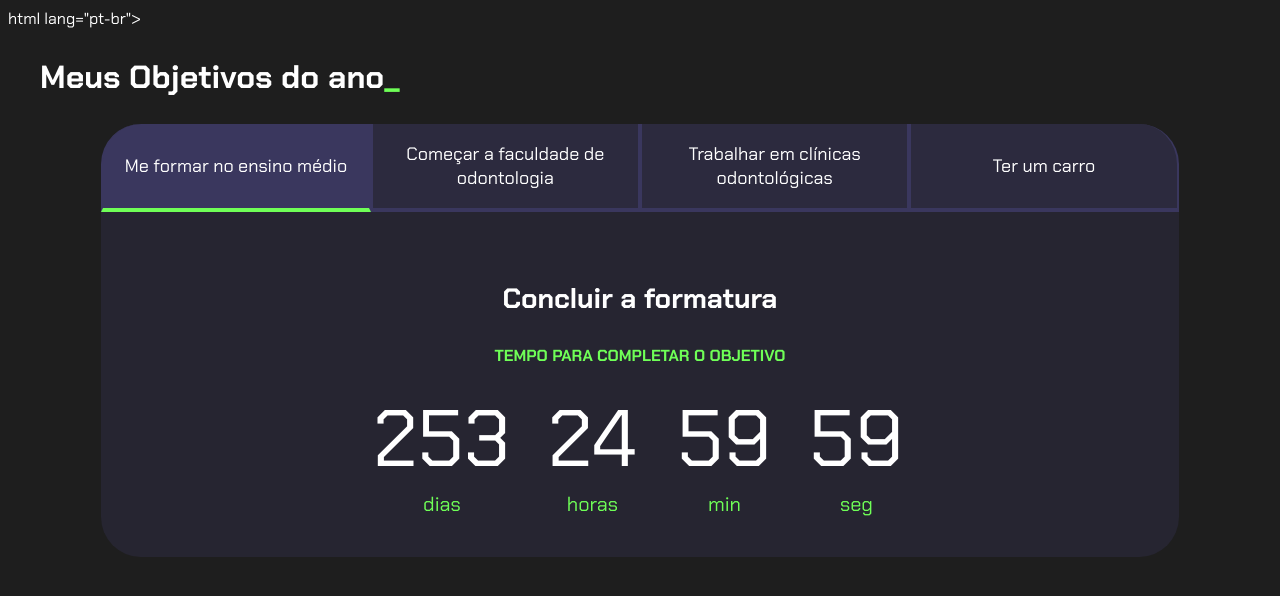
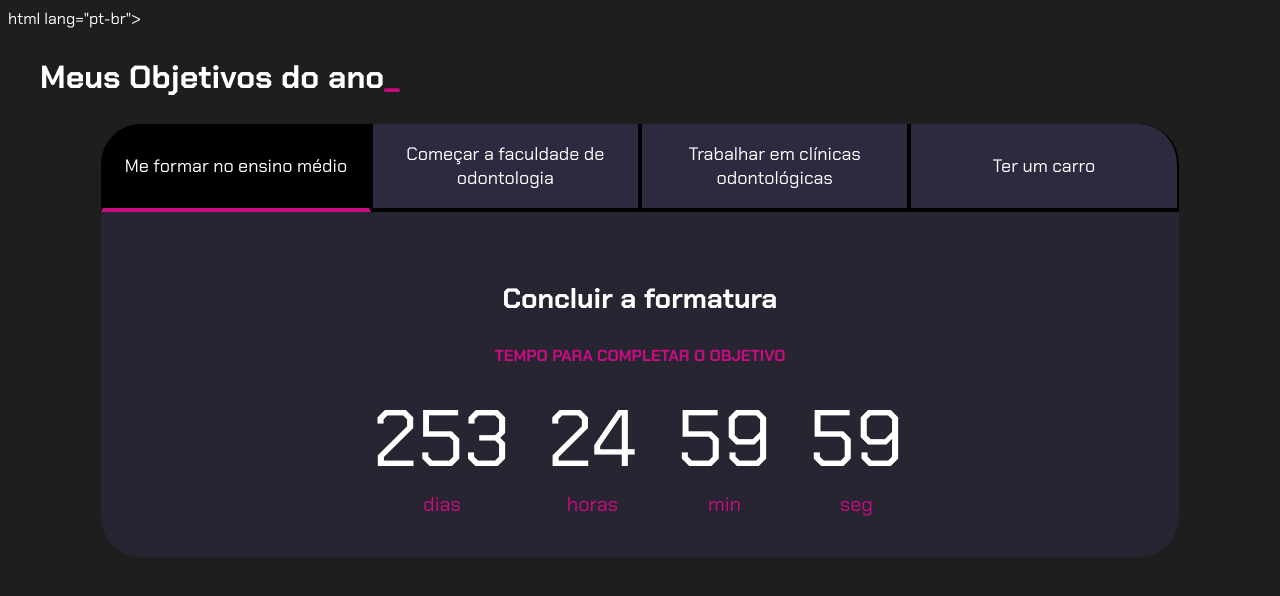
Before and after one commit to tatyzin29/javascript-projetos-de-vida, a plain HTML site: page index.html in a window 1280 px wide. Drawn offline with Linux system fonts and the light colour scheme.

Commit message:
finalização

```diff
--- a/style.css
+++ b/style.css
@@ -2,9 +2,9 @@
 
 :root {
     --cor-de-fundo: #1E1E1E;
-    --verde: #6FFF57;
+    --verde: #c90c80;
     --branco: #FFFFFF;
-    --botao-ativo: #3A375E;
+    --botao-ativo: #000000;
     --botao-inativo: rgba(58, 55, 94, 0.5);
     --texto-fundo: rgba(58, 55, 94, 0.3);
 }
```
